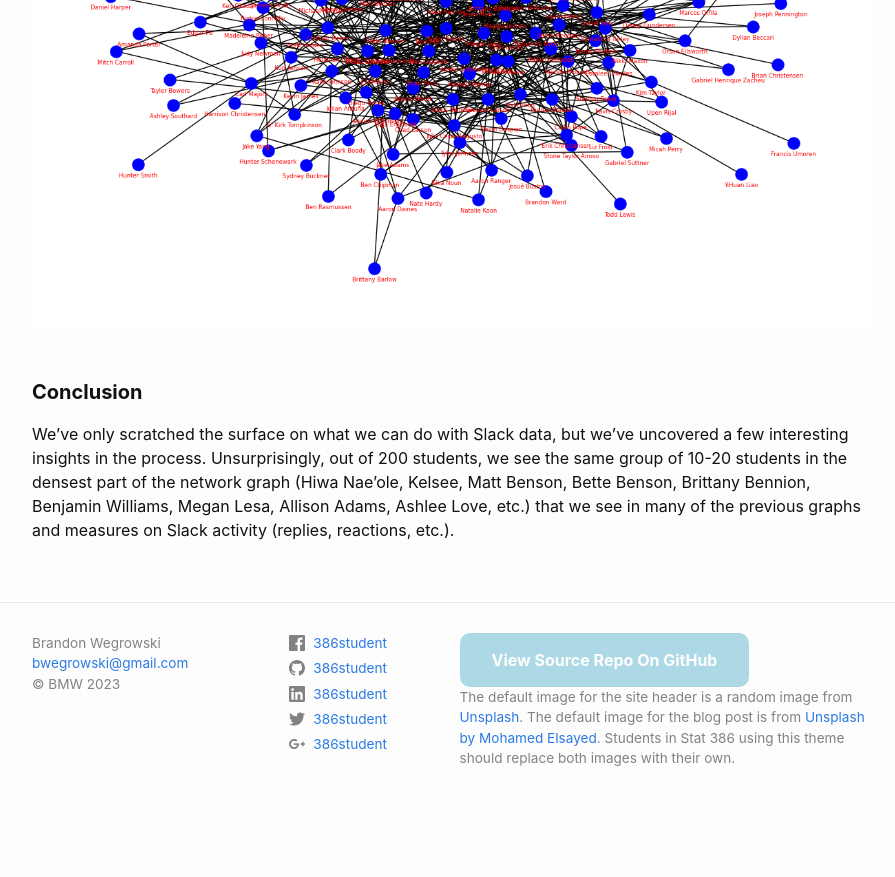
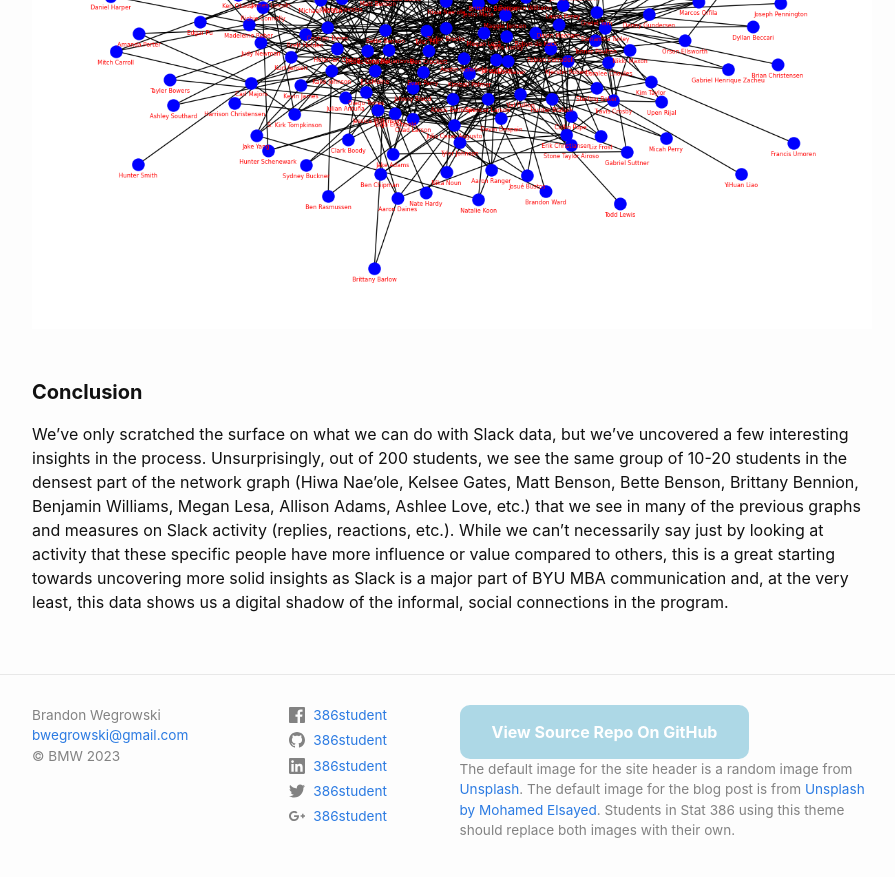
Before and after one commit to bwegr/386, a Jekyll site: the page built from _posts/2023-12-14-project2.md, in a window 1280 px wide and 900 px high, scrolled down 9218 px. Shown: the top 877 px of the window, without its empty margins (188-1083 px from the left). Built offline with Jekyll 4.4.1, drawn with Linux system fonts in a browser that asks for light colours; comment, search, counter and statistics services are not loaded; before the commit the page ends 10046 px from its top, so only the background shows below that.

Commit message:
Update 2023-12-14-project2.md

```diff
--- a/_posts/2023-12-14-project2.md
+++ b/_posts/2023-12-14-project2.md
@@ -259,4 +259,4 @@ plt.show()
 <html><img src="https://raw.githubusercontent.com/bwegr/386/main/assets/images/network2.png" alt="" style="display: block; margin-left: auto; margin-right: auto; width:1000px;"/><br><br></html>
 
 #### **Conclusion**
-We've only scratched the surface on what we can do with Slack data, but we've uncovered a few interesting insights in the process. Unsurprisingly, out of 200 students, we see the same group of 10-20 students in the densest part of the network graph (Hiwa Nae'ole, Kelsee, Matt Benson, Bette Benson, Brittany Bennion, Benjamin Williams, Megan Lesa, Allison Adams, Ashlee Love, etc.) that we see in many of the previous graphs and measures on Slack activity (replies, reactions, etc.).
+We've only scratched the surface on what we can do with Slack data, but we've uncovered a few interesting insights in the process. Unsurprisingly, out of 200 students, we see the same group of 10-20 students in the densest part of the network graph (Hiwa Nae'ole, Kelsee Gates, Matt Benson, Bette Benson, Brittany Bennion, Benjamin Williams, Megan Lesa, Allison Adams, Ashlee Love, etc.) that we see in many of the previous graphs and measures on Slack activity (replies, reactions, etc.). While we can't necessarily say just by looking at activity that these specific people have more influence or value compared to others, this is a great starting towards uncovering more solid insights as Slack is a major part of BYU MBA communication and, at the very least, this data shows us a digital shadow of the informal, social connections in the program.
```
